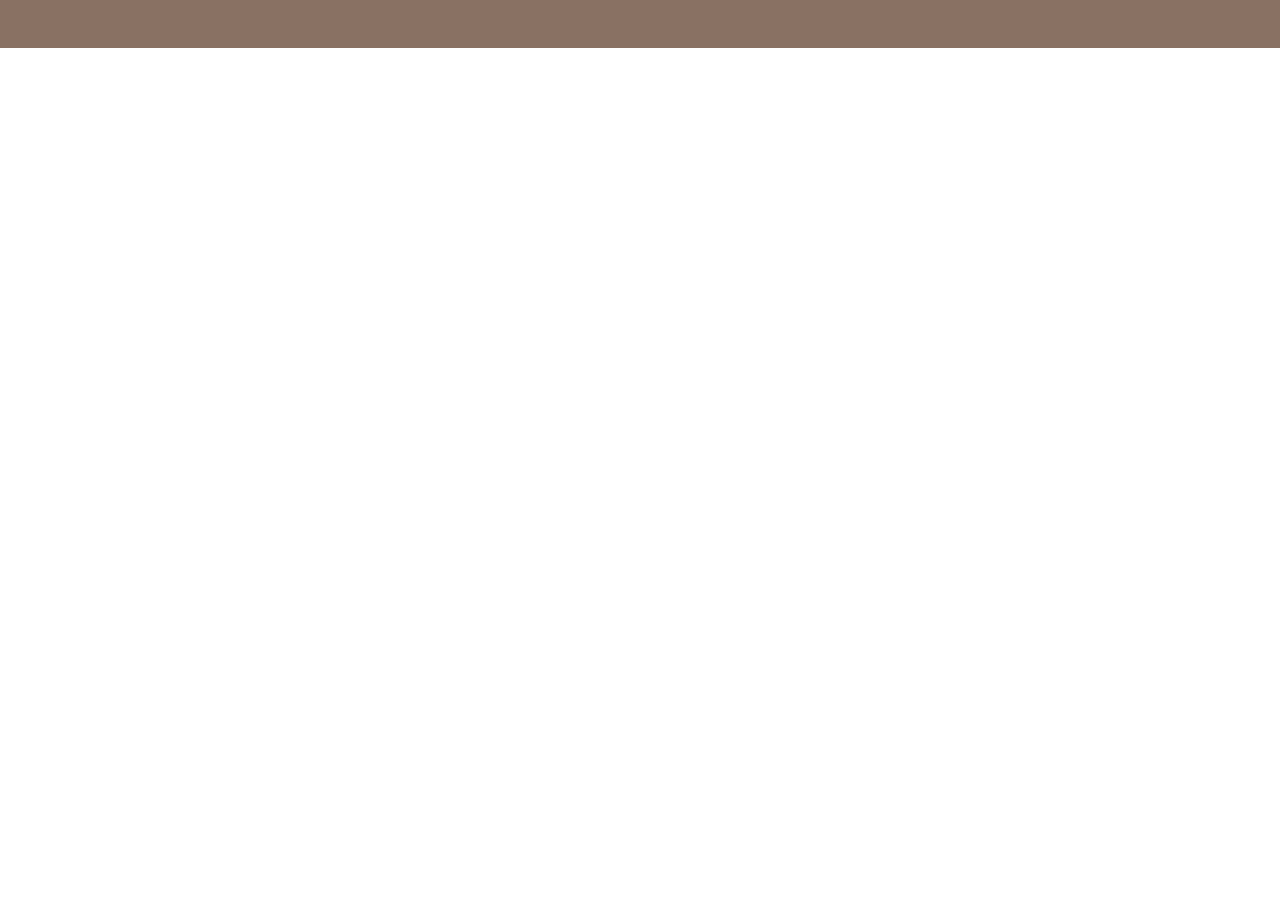
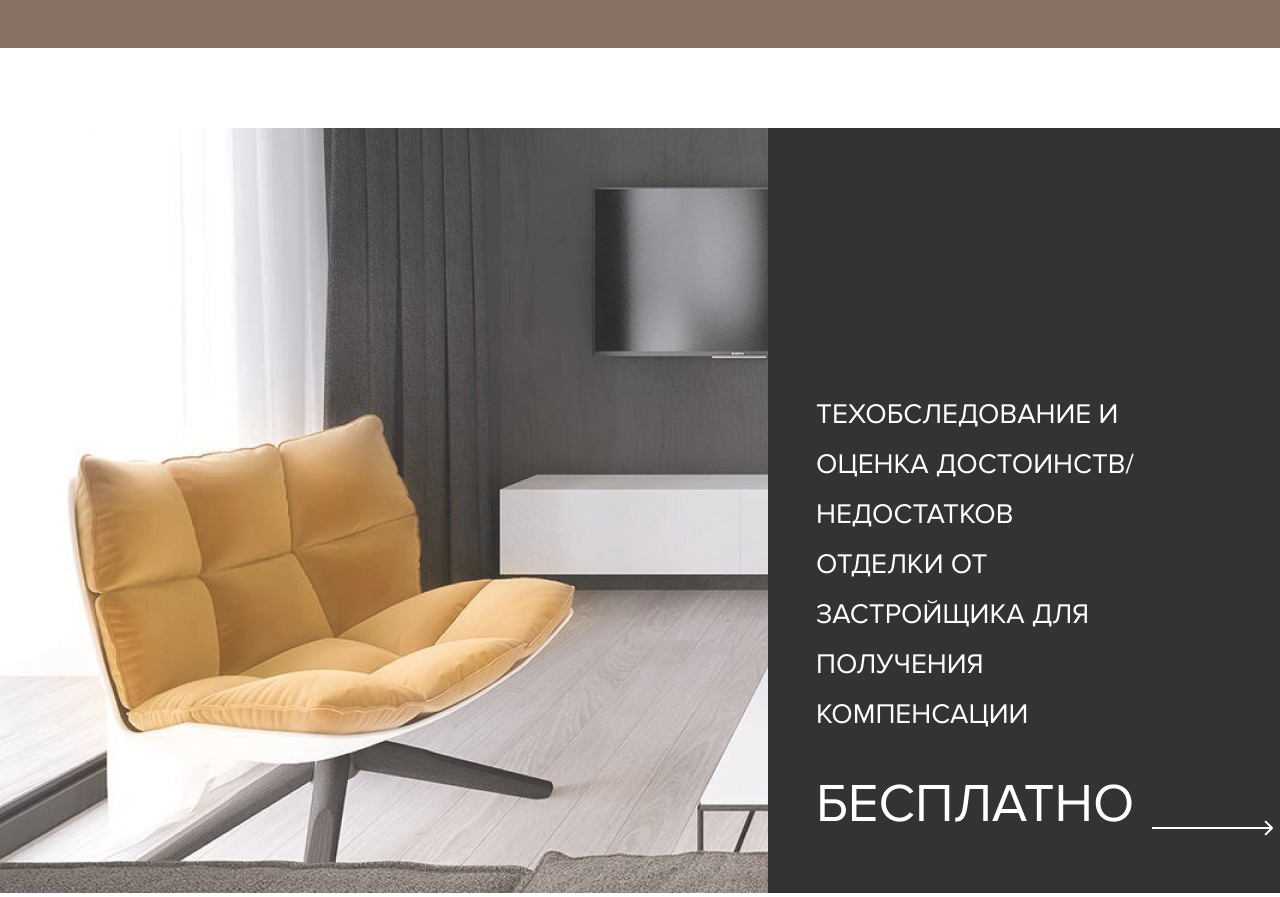
Before and after one commit to axmedovx0g/KvadraStudio, a Vue app: page / in a window 1280 px wide. Shown: the part 6620-7517 px from the top of the page. Before the commit the page ends 6748 px from the top, so only its background shows below. Built offline with nearby package versions, Linux system fonts and the light colour scheme.

Commit message:
another section's ready

```diff
--- a/src/App.vue
+++ b/src/App.vue
@@ -5,6 +5,7 @@
     <section-about></section-about>
     <section-works></section-works>
     <view-projects></view-projects>
+    <section-tech-research></section-tech-research>
   </div>
 </template>
 <script>
@@ -13,6 +14,7 @@ import sectionPortfolio from "@/components/sectionPortfolio.vue";
 import sectionAbout from "@/components/sectionAbout.vue";
 import sectionWorks from "@/components/sectionWorks.vue";
 import ViewProjects from './components/UI/viewProjects.vue';
+import SectionTechResearch from './components/sectionTechResearch.vue';
 
 export default {
   components: {
@@ -21,6 +23,7 @@ export default {
     sectionAbout,
     sectionWorks,
     ViewProjects,
+    SectionTechResearch,
   },
 };
 </script>
--- /dev/null
+++ b/src/components/sectionTechResearch.vue
@@ -0,0 +1,41 @@
+<template>
+  <div class="section-research">
+    <div class="section-research__content">
+      <div class="section-research__content--img">
+        <img v-bind:src="image" alt="" />
+      </div>
+      <div class="section-research__content--text">
+        <p>
+          Техобследование и оценка достоинств/недостатков отделки от застройщика
+          для получения компенсации
+        </p>
+        <h1>Бесплатно</h1>
+      </div>
+    </div>
+    <div class="svg">
+      <svg
+        width="121"
+        height="16"
+        viewBox="0 0 121 16"
+        fill="none"
+        xmlns="http://www.w3.org/2000/svg"
+      >
+        <path
+          d="M120.707 8.70711C121.098 8.31658 121.098 7.68342 120.707 7.29289L114.343 0.928932C113.953 0.538408 113.319 0.538408 112.929 0.928932C112.538 1.31946 112.538 1.95262 112.929 2.34315L118.586 8L112.929 13.6569C112.538 14.0474 112.538 14.6805 112.929 15.0711C113.319 15.4616 113.953 15.4616 114.343 15.0711L120.707 8.70711ZM0 9L120 9V7L0 7L0 9Z"
+          fill="white"
+        />
+      </svg>
+    </div>
+  </div>
+</template>
+<script>
+import image from "@/assets/Rectangle 48.jpg";
+export default {
+  data() {
+    return {
+      image: image,
+    };
+  },
+};
+</script>
+<style src="@/styles/main.css"></style>
--- a/src/styles/base.scss
+++ b/src/styles/base.scss
@@ -4,6 +4,7 @@
 @import 'sectionAbout';
 @import 'sectionWorks';
 @import 'viewProject';
+@import 'sectionTechResearch';
 
 @font-face {
     font-family: "Proxima";
--- a/src/styles/main.css
+++ b/src/styles/main.css
@@ -319,6 +319,47 @@
     transform: translateX(-1500px);
   }
 }
+.section-research {
+  width: 100%;
+  height: auto;
+  position: relative;
+}
+.section-research__content {
+  display: grid;
+  grid-template-columns: 60% 40%;
+  overflow: hidden;
+}
+.section-research__content--text {
+  background-color: #333;
+  color: #fff;
+  font-family: Proxima;
+  display: flex;
+  flex-wrap: wrap;
+  align-items: flex-end;
+  align-content: flex-end;
+  padding: 4rem 3rem;
+  margin: 0 0 4px 0;
+}
+.section-research__content--text p {
+  font-weight: 300;
+  font-size: 28px;
+  line-height: 50px;
+  text-transform: uppercase;
+  margin: 0 6rem 2rem 0;
+}
+.section-research__content--text h1 {
+  font-size: 54px;
+  line-height: 50px;
+  font-weight: 400;
+  text-transform: uppercase;
+  margin-top: 0.5rem;
+}
+.section-research .svg {
+  position: absolute;
+  top: 90%;
+  left: 90%;
+}
+
 @font-face {
   font-family: "Proxima";
   src: url(../font/proxima_nova_regular.ttf), url(../font/proxima_nova_light.otf), url(../font/proxima_nova_bold.otf);
--- /dev/null
+++ b/src/styles/sectionTechResearch.scss
@@ -0,0 +1,44 @@
+.section-research{
+    width: 100%;
+    height: auto;
+    position: relative;
+
+    &__content{
+        display: grid;
+        grid-template-columns: 60% 40%;
+        overflow: hidden;
+
+        &--text{
+            background-color: #333;
+            color: #fff;
+            font-family: Proxima;
+            display: flex;
+            flex-wrap: wrap;
+            align-items: flex-end;
+            align-content: flex-end;
+            padding: 4rem 3rem;
+            margin: 0 0 4px 0;
+
+            p{
+                font-weight: 300;
+                font-size: 28px;
+                line-height: 50px;
+                text-transform: uppercase;
+                margin: 0 6rem 2rem 0;
+            }
+            h1{
+                font-size: 54px;
+                line-height: 50px;
+                font-weight: 400;
+                text-transform: uppercase;
+                margin-top: .5rem;
+            }
+        }
+    }
+
+    .svg{
+        position: absolute;
+        top: 90%;
+        left: 90%;
+    }
+}
```
Also changed, not shown: 1 other file (tests, documents, lock files or other folders).
